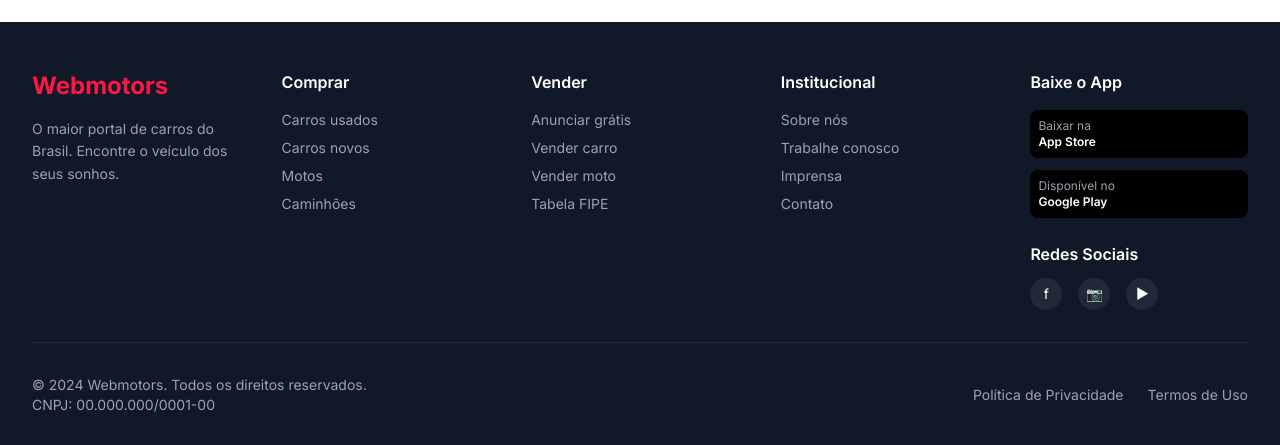
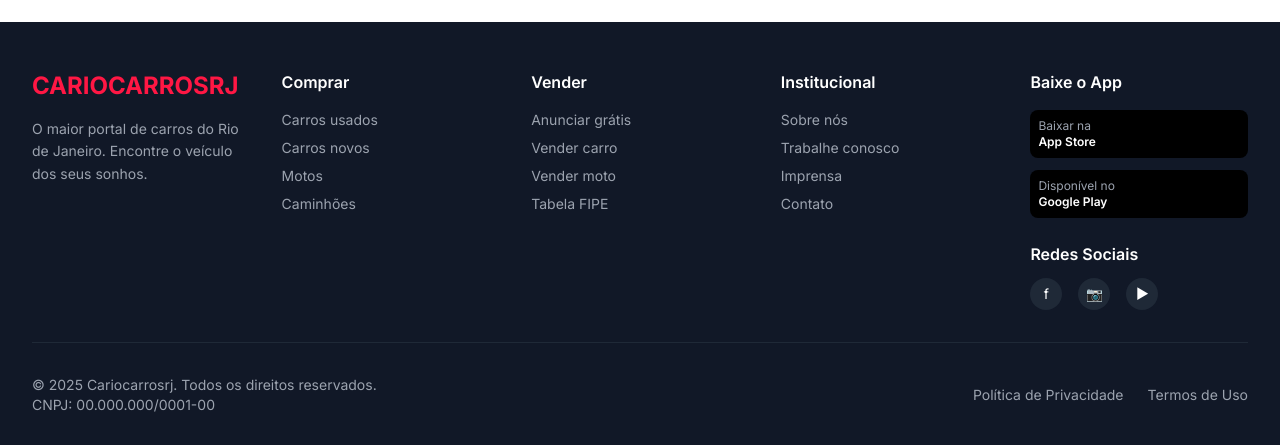
Before and after one commit to douglaspsp2/webmotors-ui-replica, a React (Vite) app: page / in a window 1280 px wide. Shown: the part 1995-2440 px from the top of the page. Built offline with nearby package versions, Linux system fonts and the light colour scheme.

Commit message:
Visual edit in Lovable
Edited UI in Lovable

```diff
--- a/src/components/Footer.tsx
+++ b/src/components/Footer.tsx
@@ -1,19 +1,12 @@
-
 import React from 'react';
-
 const Footer = () => {
-  return (
-    <footer className="bg-gray-900 text-white">
+  return <footer className="bg-gray-900 text-white">
       <div className="max-w-7xl mx-auto px-4 sm:px-6 lg:px-8 py-12">
         <div className="grid grid-cols-1 md:grid-cols-2 lg:grid-cols-5 gap-8">
           {/* Company Info */}
           <div className="lg:col-span-1">
-            <div className="text-2xl font-bold text-webmotors-red mb-4">
-              Webmotors
-            </div>
-            <p className="text-gray-400 text-sm leading-relaxed">
-              O maior portal de carros do Brasil. Encontre o veículo dos seus sonhos.
-            </p>
+            <div className="text-2xl font-bold text-webmotors-red mb-4">CARIOCARROSRJ</div>
+            <p className="text-gray-400 text-sm leading-relaxed">O maior portal de carros do Rio de Janeiro. Encontre o veículo dos seus sonhos.</p>
           </div>
 
           {/* Comprar */}
@@ -90,7 +83,7 @@ const Footer = () => {
         <div className="border-t border-gray-800 mt-8 pt-8">
           <div className="flex flex-col md:flex-row justify-between items-center text-sm text-gray-400">
             <div className="mb-4 md:mb-0">
-              <p>© 2024 Webmotors. Todos os direitos reservados.</p>
+              <p>© 2025 Cariocarrosrj. Todos os direitos reservados.</p>
               <p>CNPJ: 00.000.000/0001-00</p>
             </div>
             <div className="flex space-x-6">
@@ -100,8 +93,6 @@ const Footer = () => {
           </div>
         </div>
       </div>
-    </footer>
-  );
+    </footer>;
 };
-
 export default Footer;
```
